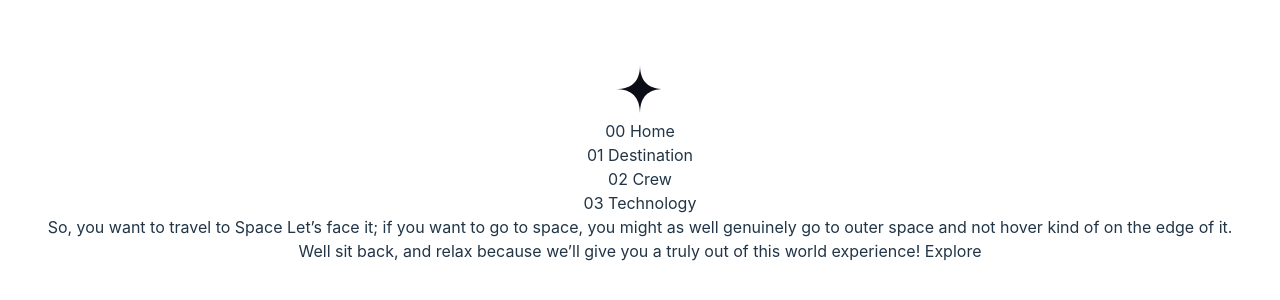
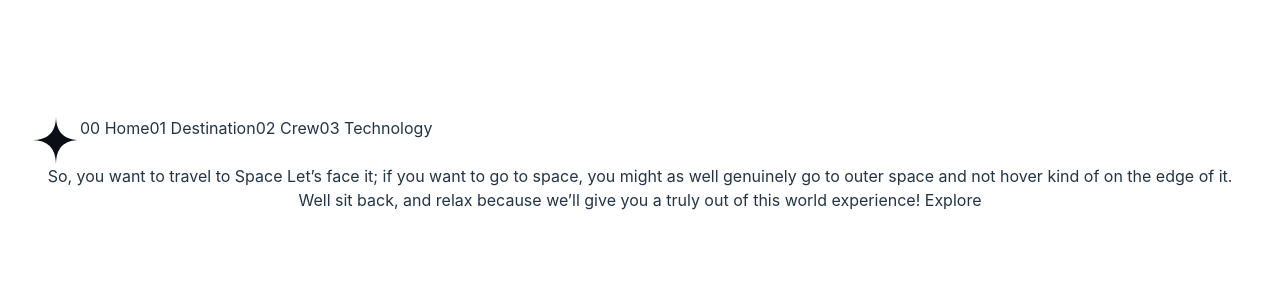
Before and after one commit to CodingFunky/Space-Tourist, a React (Vite) app in the folder Space-Tourist-React/: page / in a window 1280 px wide. Shown: the part 236-536 px from the top of the page. Built offline with nearby package versions, Linux system fonts and the light colour scheme.

Commit message:
changed variable name

```diff
--- a/Space-Tourist-React/src/App.css
+++ b/Space-Tourist-React/src/App.css
@@ -9,3 +9,8 @@
   display: flex;
   flex-direction: column;
 }
+
+.navbar {
+  display: flex;
+  flex-direction: row;
+}
--- a/Space-Tourist-React/src/content.jsx
+++ b/Space-Tourist-React/src/content.jsx
@@ -8,7 +8,7 @@ function Content() {
         of on the edge of it. Well sit back, and relax because we’ll give you a
         truly out of this world experience! Explore
       </div>
-      <div className="picContent"></div>
+      <div className="exploreLogo"></div>
     </div>
   );
 }
```
